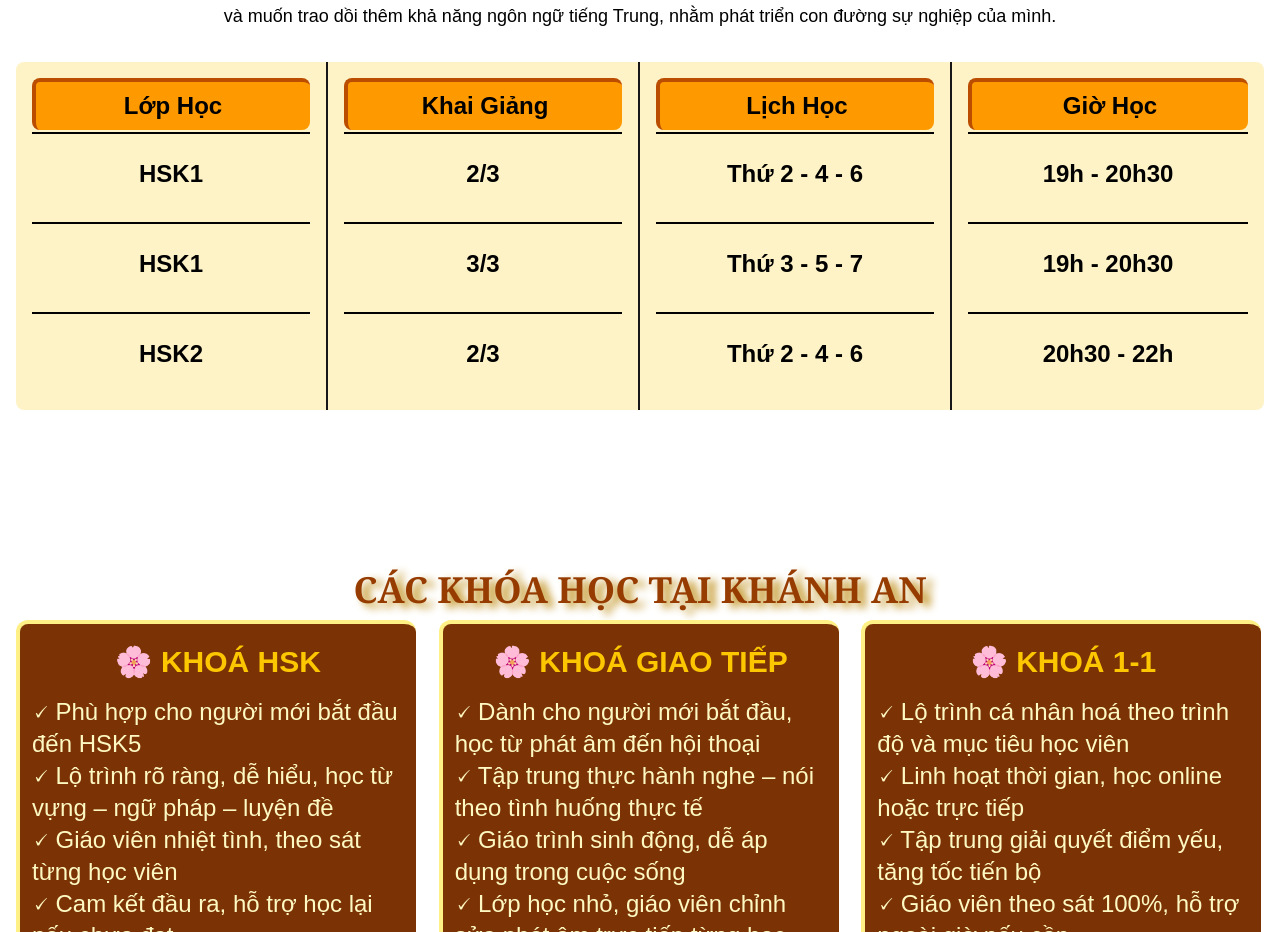
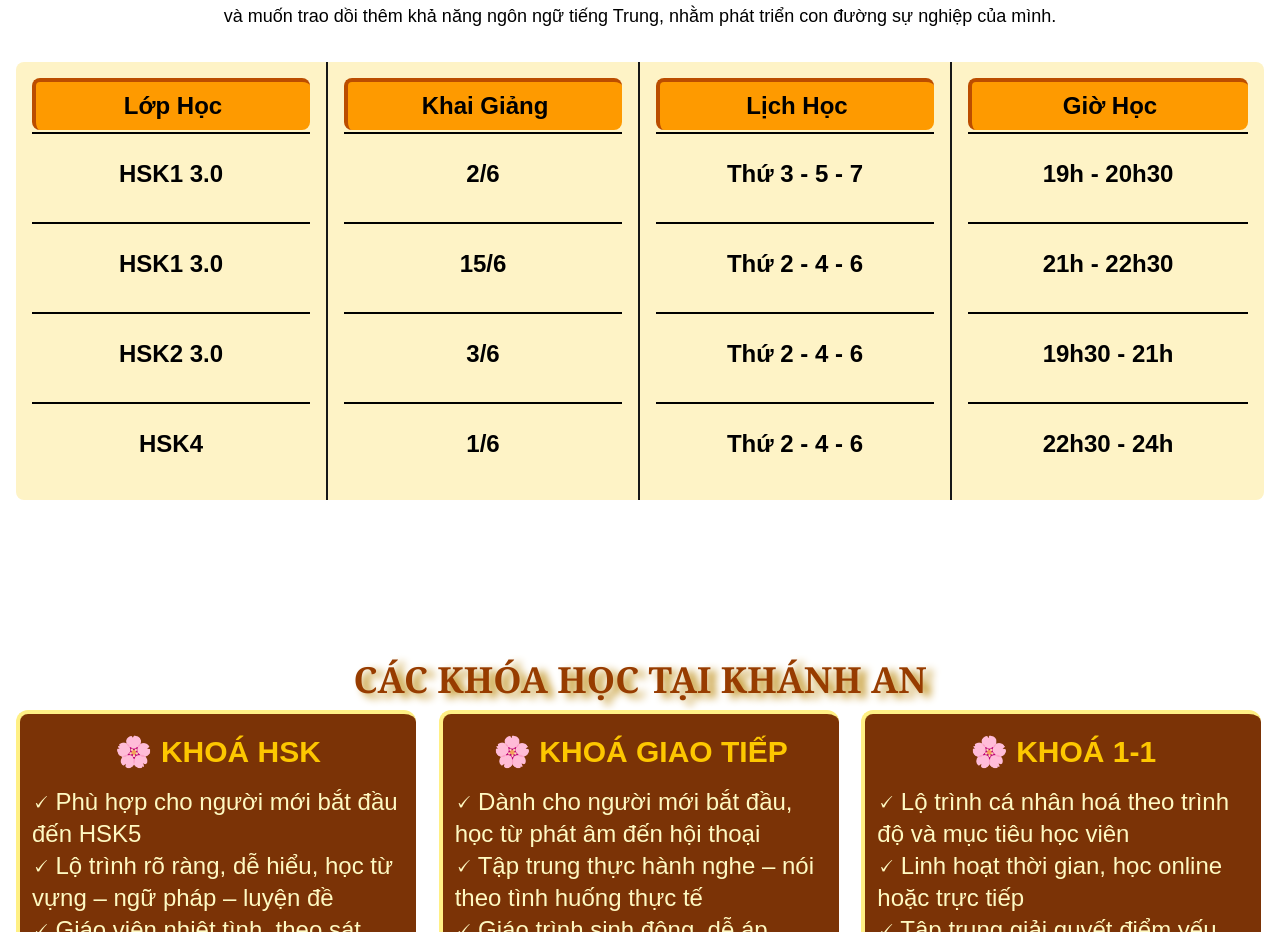
Before and after one commit to Duc-Hoang-24/tiengtrungkhanhan, a Next.js app: page / in a window 1280 px wide. Shown: the part 1702-2634 px from the top of the page. Built offline with nearby package versions, Linux system fonts and the light colour scheme; no server answers.

Commit message:
change: change dates

```diff
--- a/app/page.tsx
+++ b/app/page.tsx
@@ -118,9 +118,10 @@
                 >
                   Lớp Học
                 </h3>
-                <p className={khai_giang_styles}>HSK1</p>
-                <p className={khai_giang_styles}>HSK1</p>
-                <p className={khai_giang_styles}>HSK2</p>
+                <p className={khai_giang_styles}>HSK1 3.0</p>
+                <p className={khai_giang_styles}>HSK1 3.0</p>
+                <p className={khai_giang_styles}>HSK2 3.0</p>
+                <p className={khai_giang_styles}>HSK4</p>
               </div>
               <div className='flex items-center justify-center flex-col space-y-2 p-4'>
                 <h3
@@ -128,9 +129,10 @@
                 >
                   Khai Giảng
                 </h3>
-                <p className={khai_giang_styles}>2/3</p>
-                <p className={khai_giang_styles}>3/3</p>
-                <p className={khai_giang_styles}>2/3</p>
+                <p className={khai_giang_styles}>2/6</p>
+                <p className={khai_giang_styles}>15/6</p>
+                <p className={khai_giang_styles}>3/6</p>
+                <p className={khai_giang_styles}>1/6</p>
               </div>
               <div className='flex items-center justify-center flex-col space-y-2 p-4'>
                 <h3
@@ -138,8 +140,9 @@
                 >
                   Lịch Học
                 </h3>
+                <p className={khai_giang_styles}>Thứ 3 - 5 - 7</p>
                 <p className={khai_giang_styles}>Thứ 2 - 4 - 6</p>
-                <p className={khai_giang_styles}>Thứ 3 - 5 - 7</p>
+                <p className={khai_giang_styles}>Thứ 2 - 4 - 6</p>
                 <p className={khai_giang_styles}>Thứ 2 - 4 - 6</p>
               </div>
               <div className='flex items-center justify-center flex-col space-y-2 p-4'>
@@ -149,8 +152,9 @@
                   Giờ Học
                 </h3>
                 <p className={khai_giang_styles}>19h - 20h30</p>
-                <p className={khai_giang_styles}>19h - 20h30</p>
-                <p className={khai_giang_styles}>20h30 - 22h</p>
+                <p className={khai_giang_styles}>21h - 22h30</p>
+                <p className={khai_giang_styles}>19h30 - 21h</p>
+                <p className={khai_giang_styles}>22h30 - 24h</p>
               </div>
             </div>
           </div>
@@ -173,22 +177,28 @@
                   </h3>
             </div>
             <div className='flex items-center justify-center flex-col space-y-2 py-1'>
-                <p className={khai_hiang_styles_mobilep}>HSK1</p>
-                <p className={`${khai_hiang_styles_mobilep}  border-t-1`}>2/3</p>
-                <p className={`${khai_hiang_styles_mobilep}  border-t-1`}>Thứ 2 - 4 - 6</p>
+                <p className={khai_hiang_styles_mobilep}>HSK1 3.0</p>
+                <p className={`${khai_hiang_styles_mobilep}  border-t-1`}>2/6</p>
+                <p className={`${khai_hiang_styles_mobilep}  border-t-1`}>Thứ 3 - 5 - 7</p>
                 <p className={`${khai_hiang_styles_mobilep}  border-t-1`}>19h - 20h30</p>
             </div>
             <div className='flex items-center justify-center flex-col space-y-2 py-1'>
-                <p className={`${khai_hiang_styles_mobilep} `}>HSK2</p>
-                <p className={`${khai_hiang_styles_mobilep}  border-t-1`}>2/3</p>
+                <p className={`${khai_hiang_styles_mobilep} `}>HSK1 3.0</p>
+                <p className={`${khai_hiang_styles_mobilep}  border-t-1`}>15/6</p>
                 <p className={`${khai_hiang_styles_mobilep}  border-t-1`}>Thứ 2 - 4 - 6</p>
-                <p className={`${khai_hiang_styles_mobilep}  border-t-1`}>20h30 - 22h</p>
+                <p className={`${khai_hiang_styles_mobilep}  border-t-1`}>21h - 22h30</p>
             </div>
             <div className='flex items-center justify-center flex-col space-y-2 py-1'>
-                <p className={`${khai_hiang_styles_mobilep}`}>HSK1</p>
-                <p className={`${khai_hiang_styles_mobilep}  border-t-1`}>3/3</p>
-                <p className={`${khai_hiang_styles_mobilep}  border-t-1`}>Thứ 3 - 5 - 7</p>
-                <p className={`${khai_hiang_styles_mobilep}  border-t-1`}>19h - 20h30</p>
+                <p className={`${khai_hiang_styles_mobilep} `}>HSK2 3.0</p>
+                <p className={`${khai_hiang_styles_mobilep}  border-t-1`}>3/6</p>
+                <p className={`${khai_hiang_styles_mobilep}  border-t-1`}>Thứ 2 - 4 - 6</p>
+                <p className={`${khai_hiang_styles_mobilep}  border-t-1`}>19h30 - 21h</p>
+            </div>
+            <div className='flex items-center justify-center flex-col space-y-2 py-1'>
+                <p className={`${khai_hiang_styles_mobilep}`}>HSK4</p>
+                <p className={`${khai_hiang_styles_mobilep}  border-t-1`}>1/6</p>
+                <p className={`${khai_hiang_styles_mobilep}  border-t-1`}>Thứ 2 - 4 - 6</p>
+                <p className={`${khai_hiang_styles_mobilep}  border-t-1`}>22h30 - 24h</p>
             </div>
           </div>
         {/* Các Khóa Học */}
```
